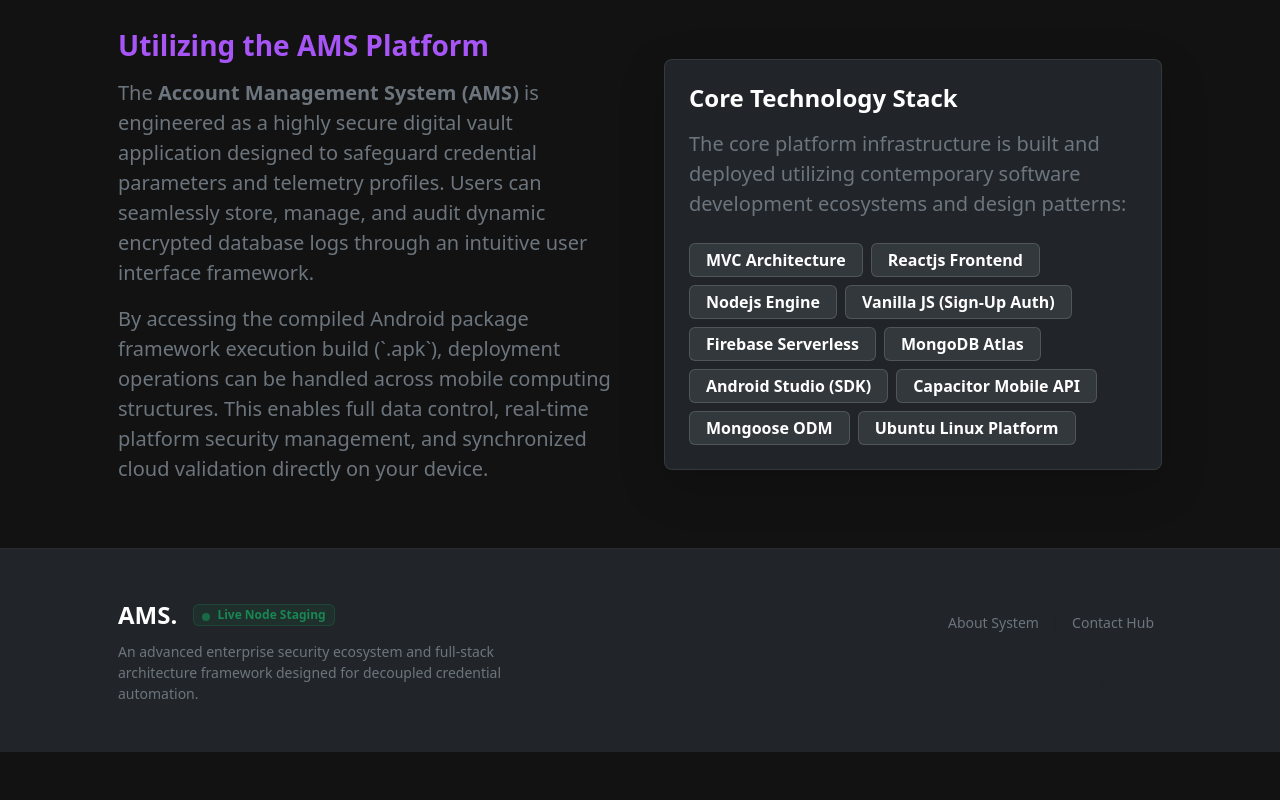
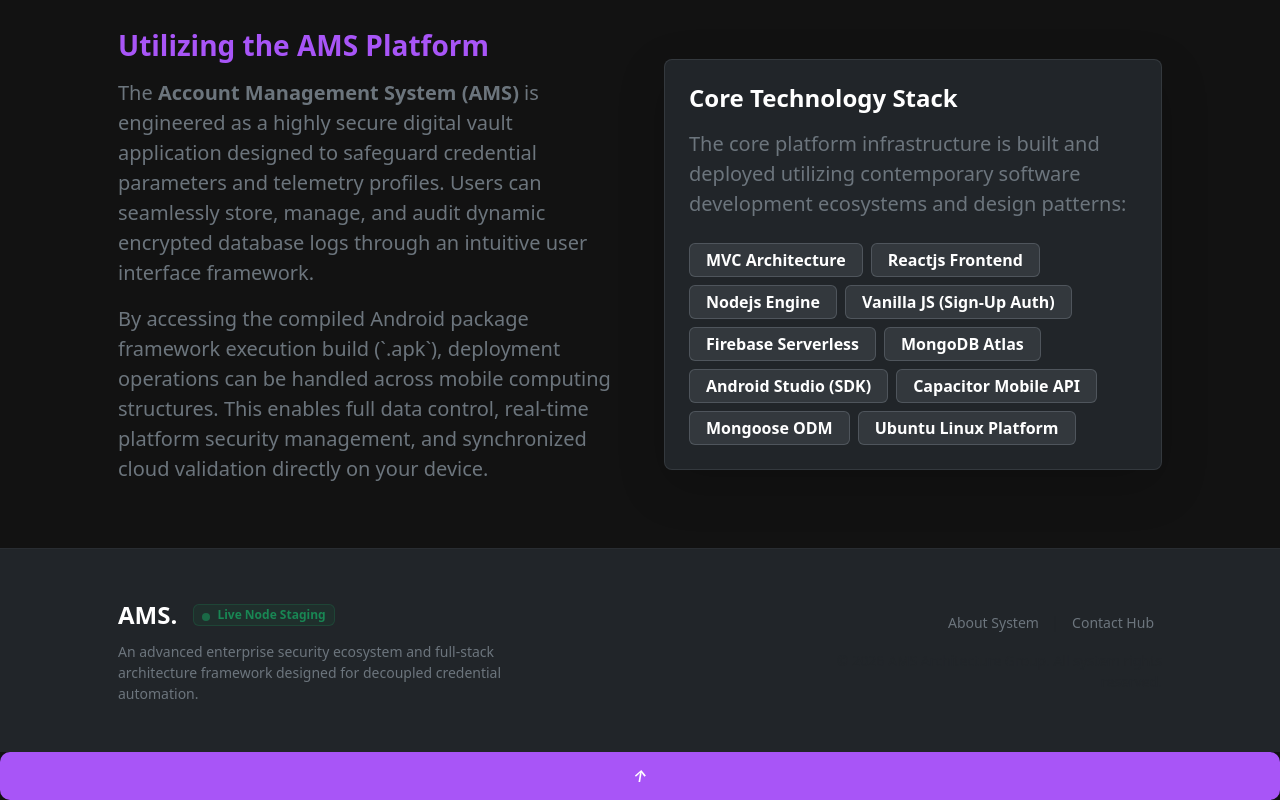
Before and after one commit to MiceDe27/ams-downloader, a website built with Vite: page index.html in a window 1280 px wide. Shown: the part 5121-5921 px from the top of the page. Before the commit the page ends 5873 px from the top, so only its background shows below. Built offline with nearby package versions, Linux system fonts and the light colour scheme.

Commit message:
Initial commit

```diff
--- a/index.html
+++ b/index.html
@@ -389,10 +389,12 @@
                         &copy; 2026 AMS Architecture Group. All system rights reserved.
                     </p>
                 </div>
-
             </div>
         </div>
     </footer>
+        <a id="btn-back-to-top" class="btn btn-ams-purple " href="#top">
+            <i>↑</i>
+        </a>
     <script src="https://cdn.jsdelivr.net/npm/bootstrap@5.3.3/dist/js/bootstrap.bundle.min.js"></script>
     <script src="https://cdn.jsdelivr.net/npm/emailjs-com@3/dist/email.min.js"></script>
     <script src="script.js"></script>
```
